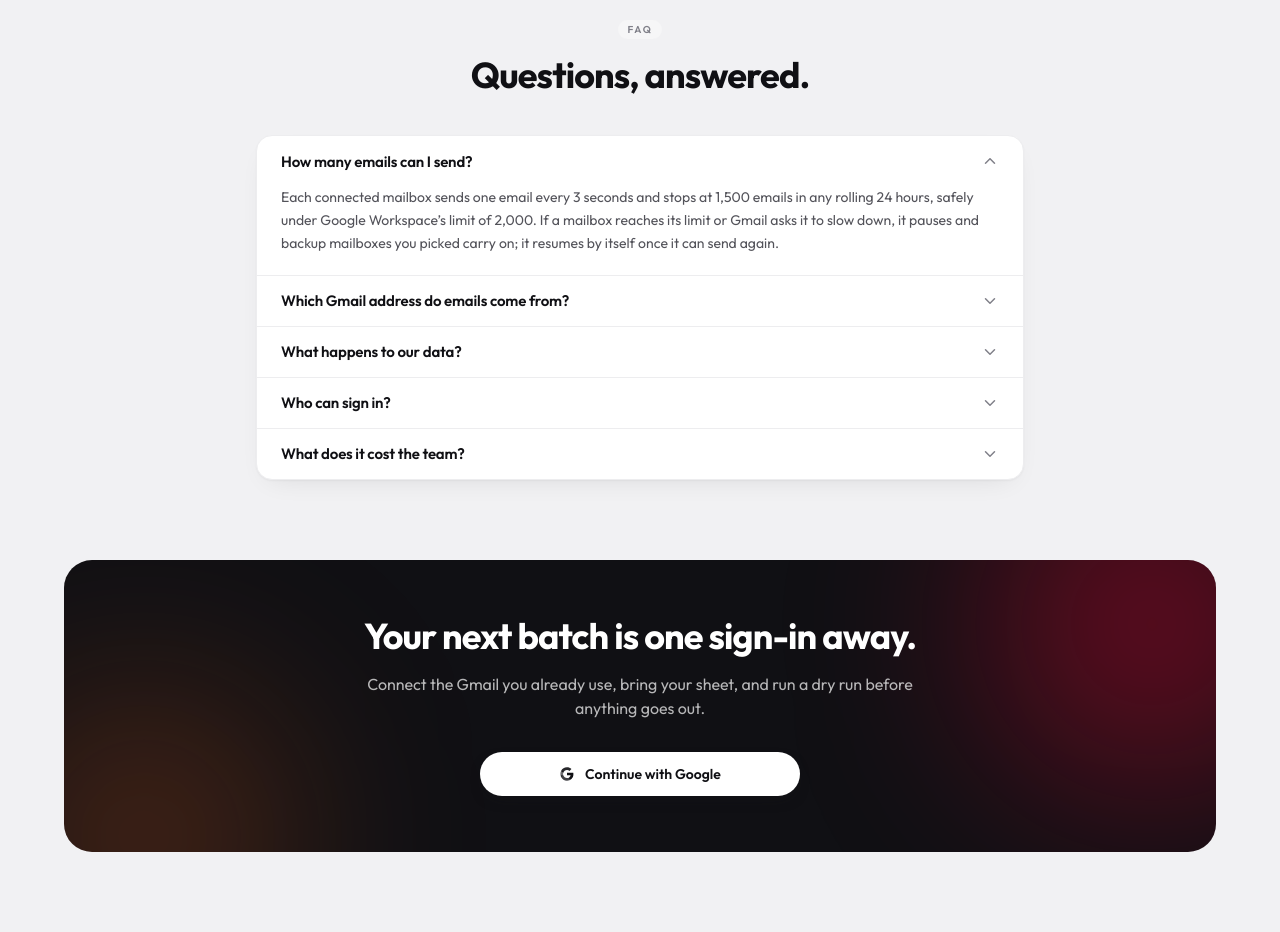
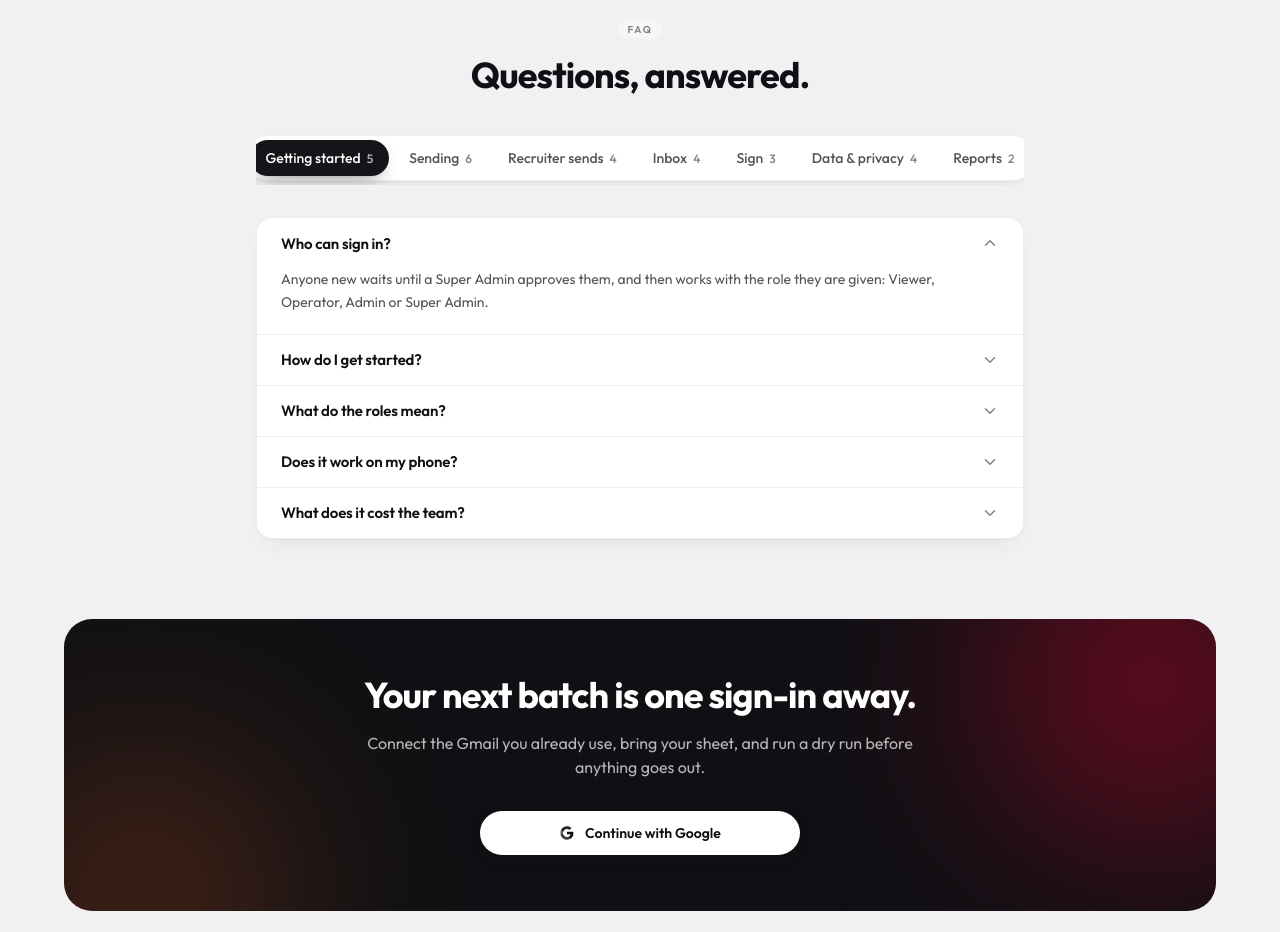
Before and after one commit to Sant1513/mailflow, a Next.js app: page / in a window 1280 px wide. Shown: the part 6620-7552 px from the top of the page. Built offline with nearby package versions, Linux system fonts and the light colour scheme; no server answers; the database is empty.

Commit message:
landing: FAQ grows to 28 questions in 7 categories (Getting started, Sending, Recruiter sends, Inbox, Sign, Data & privacy, Reports) with switcher-style tabs

```diff
--- a/components/marketing/Faq.tsx
+++ b/components/marketing/Faq.tsx
@@ -1,20 +1,79 @@
 'use client';
 
 import { useId, useState } from 'react';
+import { motion, useReducedMotion } from 'framer-motion';
 import { ChevronDown } from 'lucide-react';
 
 export type FaqItem = { q: string; a: string };
+export type FaqGroup = { id: string; label: string; items: FaqItem[] };
 
-/** Accessible accordion: each question is a button with aria-expanded controlling a region. */
-export function Faq({ items }: { items: FaqItem[] }) {
+/**
+ * FAQ by category: a tab row in the page's Mail | Sign switcher style (sliding pill, arrow keys,
+ * Home/End), then an accessible accordion for the chosen category. The tab row scrolls sideways
+ * on phones.
+ */
+export function Faq({ groups }: { groups: FaqGroup[] }) {
+  const [active, setActive] = useState(groups[0]?.id ?? '');
   const [open, setOpen] = useState<number | null>(0);
+  const reduce = useReducedMotion();
   const base = useId();
+  const group = groups.find((g) => g.id === active) ?? groups[0];
+  if (!group) return null;
+
+  const choose = (id: string, focus = false) => {
+    setActive(id);
+    setOpen(0);
+    if (focus) document.getElementById(`${base}-tab-${id}`)?.focus();
+  };
+  const onKey = (e: React.KeyboardEvent, i: number) => {
+    const last = groups.length - 1;
+    const to = e.key === 'ArrowRight' ? (i === last ? 0 : i + 1) : e.key === 'ArrowLeft' ? (i === 0 ? last : i - 1) : e.key === 'Home' ? 0 : e.key === 'End' ? last : null;
+    if (to === null) return;
+    e.preventDefault();
+    choose(groups[to]!.id, true);
+  };
+
   return (
-    <div className="panel divide-y divide-border-subtle">
-      {items.map((item, i) => {
+    <div>
+      <div className="-mx-4 flex overflow-x-auto px-4 pb-1 sm:mx-0 sm:justify-center sm:px-0 [scrollbar-width:none] [&::-webkit-scrollbar]:hidden">
+        <div role="tablist" aria-label="Question categories" className="segmented shrink-0">
+          {groups.map((g, i) => {
+            const on = g.id === group.id;
+            return (
+              <button
+                key={g.id}
+                id={`${base}-tab-${g.id}`}
+                type="button"
+                role="tab"
+                aria-selected={on}
+                aria-controls={`${base}-panel`}
+                tabIndex={on ? 0 : -1}
+                onClick={() => choose(g.id)}
+                onKeyDown={(e) => onKey(e, i)}
+                className={`relative whitespace-nowrap rounded-full px-4 py-2 text-sm font-medium ${on ? 'text-white' : 'text-muted-foreground hover:text-foreground'}`}
+              >
+                {on && (
+                  <motion.span
+                    layoutId={`${base}-faq-pill`}
+                    className="nav-pill absolute inset-0 rounded-full"
+                    transition={reduce ? { duration: 0 } : { type: 'spring', stiffness: 420, damping: 36 }}
+                  />
+                )}
+                <span className="relative">
+                  {g.label}
+                  <span className={`ml-1.5 text-xs ${on ? 'text-white/70' : 'text-faint'}`}>{g.items.length}</span>
+                </span>
+              </button>
+            );
+          })}
+        </div>
+      </div>
+
+      <div id={`${base}-panel`} role="tabpanel" aria-labelledby={`${base}-tab-${group.id}`} className="panel mt-8 divide-y divide-border-subtle">
+        {group.items.map((item, i) => {
           const on = open === i;
-        const btn = `${base}-q${i}`;
-        const panel = `${base}-a${i}`;
+          const btn = `${base}-${group.id}-q${i}`;
+          const panel = `${base}-${group.id}-a${i}`;
           return (
             <div key={item.q}>
               <h3>
@@ -37,5 +96,6 @@ export function Faq({ items }: { items: FaqItem[] }) {
           );
         })}
       </div>
+    </div>
   );
 }
--- a/components/marketing/LandingPage.tsx
+++ b/components/marketing/LandingPage.tsx
@@ -19,7 +19,7 @@ import { HeroMock } from './HeroMock';
 import { StatsStrip } from './StatsStrip';
 import { Reveal } from './Reveal';
 import { SectionLink } from './SectionLink';
-import type { FaqItem } from './Faq';
+import type { FaqGroup } from './Faq';
 import { LeapJourney, LeapUseCases } from './LeapSections';
 
 // Below the fold: split into their own chunks so the hero's JavaScript stays small.
@@ -50,27 +50,161 @@ const TRUST: { icon: LucideIcon; title: string; body: string }[] = [
   { icon: UserCog, title: 'Roles and sign-in approval', body: 'Viewer, Operator, Admin and Super Admin. New people wait for a Super Admin to approve them.' },
 ];
 
-function faqItems(domains: string | null): FaqItem[] {
+function faqGroups(domains: string | null): FaqGroup[] {
   return [
     {
-      q: 'How many emails can I send?',
-      a: 'Each connected mailbox sends one email every 3 seconds and stops at 1,500 emails in any rolling 24 hours, safely under Google Workspace’s limit of 2,000. If a mailbox reaches its limit or Gmail asks it to slow down, it pauses and backup mailboxes you picked carry on; it resumes by itself once it can send again.',
+      id: 'start',
+      label: 'Getting started',
+      items: [
+        {
+          q: 'Who can sign in?',
+          a: `${domains ? `Only Google accounts from ${domains} can sign in. ` : ''}Anyone new waits until a Super Admin approves them, and then works with the role they are given: Viewer, Operator, Admin or Super Admin.`,
+        },
+        {
+          q: 'How do I get started?',
+          a: 'Sign in with Google, wait for a Super Admin to approve you, then connect your Gmail once in Settings → Gmail. After that you pick Mail (campaigns, inbox, data) or Sign (documents for e-signature), and you can switch between them any time from the sidebar.',
+        },
+        {
+          q: 'What do the roles mean?',
+          a: 'Viewers can see data, campaigns, conversations and reports but change nothing. Operators can also create and send campaigns, reply in the inbox, edit data and send documents for signature. Admins can also approve campaigns and run Recruiter Bulk Send. Super Admins can also approve new people, manage users and see every workspace.',
+        },
+        {
+          q: 'Does it work on my phone?',
+          a: 'Yes. Every page works on a phone, and you can add MailFlow to your home screen so it opens like an app.',
+        },
+        {
+          q: 'What does it cost the team?',
+          a: 'Nothing extra. MailFlow is Masai’s internal tool and sends through the Google accounts the team already has, so there is no per-email or per-seat charge to worry about.',
+        },
+      ],
     },
     {
-      q: 'Which Gmail address do emails come from?',
-      a: 'Your own. You connect the Google account you already use, and emails go out from it, so they sit in your Sent folder and replies come back to you (and into MailFlow’s shared inbox). There is no shared "noreply" address.',
+      id: 'sending',
+      label: 'Sending',
+      items: [
+        {
+          q: 'How many emails can I send?',
+          a: 'Each connected mailbox sends one email every 3 seconds and stops at 1,500 emails in any rolling 24 hours, safely under Google Workspace’s limit of 2,000. If a mailbox reaches its limit or Gmail asks it to slow down, it pauses and the backup mailboxes you picked carry on; it resumes by itself once it can send again.',
+        },
+        {
+          q: 'Which Gmail address do emails come from?',
+          a: 'Your own. You connect the Google account you already use, and emails go out from it, so they sit in your Sent folder and replies come back to you (and into MailFlow’s shared inbox). There is no shared "noreply" address.',
+        },
+        {
+          q: 'Can I check a send before it goes out?',
+          a: 'Yes. Preview the email exactly as one real person will receive it, send a test to yourself, and run a dry run that lists who would get it and who would be skipped and why (no or invalid address, a missing value, already emailed, unsubscribed). Campaigns from non-admins also wait for an admin to approve them.',
+        },
+        {
+          q: 'Do I have to keep the tab open while it sends?',
+          a: 'No. Once a send starts it runs on its own; you can close the tab and check progress later on the campaign page or under Batches.',
+        },
+        {
+          q: 'Can I schedule a send for later?',
+          a: 'Yes. Pick a date and time instead of sending now, and it starts by itself at that time (within about 15 minutes).',
+        },
+        {
+          q: 'What happens if my mailbox reaches its daily limit?',
+          a: 'Add teammates’ mailboxes as backup senders on the campaign (each teammate has to allow it in their own settings first). When your mailbox can’t send, the backups take over with your From name, and sending moves back to your mailbox as soon as it can send again.',
+        },
+      ],
     },
     {
-      q: 'What happens to our data?',
-      a: 'Your data stays in MailFlow’s own database and is only used to send the emails and documents you ask for. Gmail access tokens are encrypted at rest (AES-256-GCM) and never reach the browser, actions are recorded in an audit log, and roles decide who can see and do what.',
+      id: 'recruiters',
+      label: 'Recruiter sends',
+      items: [
+        {
+          q: 'What is Recruiter Bulk Send?',
+          a: 'A tool for admins to email a list of recruiters. Paste or upload the list with its header row (or take rows from Data), and your own columns, such as company or a UTM link, come with it.',
+        },
+        {
+          q: 'Can each recruiter get a personalised email?',
+          a: 'Yes, with individual copies: {{Column}} fills in each recruiter’s values, with a fallback for blanks such as {{Company | your team}}, so every recruiter can get their own link. BCC sends one email to groups of up to 250 instead, so values aren’t filled in.',
+        },
+        {
+          q: 'Can I see exactly what one recruiter will receive?',
+          a: 'Yes. Click any recruiter in the list to see their email with their own values filled in, and send a test to yourself before starting.',
+        },
+        {
+          q: 'Can I send from more than one mailbox?',
+          a: 'Yes. Choose all mailboxes together (faster, each keeping its own pause between emails) or one mailbox after another. If a mailbox fails or reaches its daily limit, its share moves to another one.',
+        },
+      ],
     },
     {
-      q: 'Who can sign in?',
-      a: `${domains ? `Only Google accounts from ${domains} can sign in. ` : ''}Anyone new waits until a Super Admin approves them, and then works with the role they are given: Viewer, Operator, Admin or Super Admin.`,
+      id: 'inbox',
+      label: 'Inbox',
+      items: [
+        {
+          q: 'Where do replies go?',
+          a: 'Back to the Gmail that sent the email, and into MailFlow’s shared inbox, threaded with the email they answer. They arrive within about half an hour, or straight away when you open the Inbox. The rest of your Gmail is never imported.',
+        },
+        {
+          q: 'Can the team share the work?',
+          a: 'Yes. Assign conversations to teammates (they’re notified in the app, by email and in Slack), add tags and internal notes, set follow-up reminders, and use SLA rules to flag replies waiting too long.',
+        },
+        {
+          q: 'Does the AI reply on its own?',
+          a: 'No. When an admin turns AI triage on, it tags replies by intent, can assign them and drafts answers to questions, but a person always approves a draft before anything is sent.',
+        },
+        {
+          q: 'How are bounces and out-of-office replies handled?',
+          a: 'They’re labelled, so only real human replies count as replies. An address that bounces is blocked for the whole organisation, so nobody emails it again by mistake.',
+        },
+      ],
     },
     {
-      q: 'What does it cost the team?',
-      a: 'Nothing extra. MailFlow is Masai’s internal tool and sends through the Google accounts the team already has, so there is no per-email or per-seat charge to worry about.',
+      id: 'sign',
+      label: 'Sign',
+      items: [
+        {
+          q: 'What can I send for signature?',
+          a: 'Any document you write in MailFlow or import from Word or a Google Doc, with {{fields}} filled in for each person. Send one at a time, or in bulk from a CSV, rows in Data or a segment, with up to 3 signers per document signing in order or all at once.',
+        },
+        {
+          q: 'Do signers need an account?',
+          a: 'No. Each signer gets a link by email and signs in the browser. Reminders go out automatically, and everyone gets the signed PDF with a certificate of completion.',
+        },
+        {
+          q: 'Can I see who has signed?',
+          a: 'Yes. Documents shows each signer’s status (sent, viewed, signed, waiting their turn), and documents sent from Data write their status, signed date and a link to the signed PDF back onto the row.',
+        },
+      ],
+    },
+    {
+      id: 'data',
+      label: 'Data & privacy',
+      items: [
+        {
+          q: 'What happens to our data?',
+          a: 'Your data stays in MailFlow’s own database and is only used to send the emails and documents you ask for. Gmail access tokens are encrypted at rest (AES-256-GCM) and never reach the browser, actions are recorded in an audit log, and roles decide who can see and do what.',
+        },
+        {
+          q: 'Can I work from Google Sheets?',
+          a: 'Yes. Connect a sheet to a dataset and it syncs both ways every hour, or straight away with Sync now. New rows on either side are added and nothing is deleted.',
+        },
+        {
+          q: 'What happens when someone unsubscribes?',
+          a: 'Every bulk email has an Unsubscribe button. Once someone uses it they’re added to Suppressions and skipped by later sends, and you can add an address there yourself too.',
+        },
+        {
+          q: 'Is there a record of who did what?',
+          a: 'Yes. Sends, approvals, edits, exports and settings changes are kept in an audit log that Super Admins can filter.',
+        },
+      ],
+    },
+    {
+      id: 'reports',
+      label: 'Reports',
+      items: [
+        {
+          q: 'What reports are there?',
+          a: 'A dashboard of sent, replies, open and click rates and response times; a Performance view per teammate with first response time (FRT) and average response time (ART); analytics per campaign; and signing figures with CSV export.',
+        },
+        {
+          q: 'Is there a daily summary?',
+          a: 'Yes. A daily report goes out at 8 PM IST, Monday to Friday, by email and in Slack, with the day’s sending and each person’s replies and response times; the weekend is included in Monday’s report. A weekly report goes out on Mondays.',
+        },
+      ],
     },
   ];
 }
@@ -182,7 +316,7 @@ export function LandingPage({ stats, domains }: { stats: PublicStat[]; domains:
           <div className="mx-auto max-w-3xl">
             <SectionHeading id="faq-title" eyebrow="FAQ" title="Questions, answered." />
             <div className="mt-10">
-              <Faq items={faqItems(domains)} />
+              <Faq groups={faqGroups(domains)} />
             </div>
           </div>
         </section>
```
Lines whose indentation alone changed are shown as unchanged.
